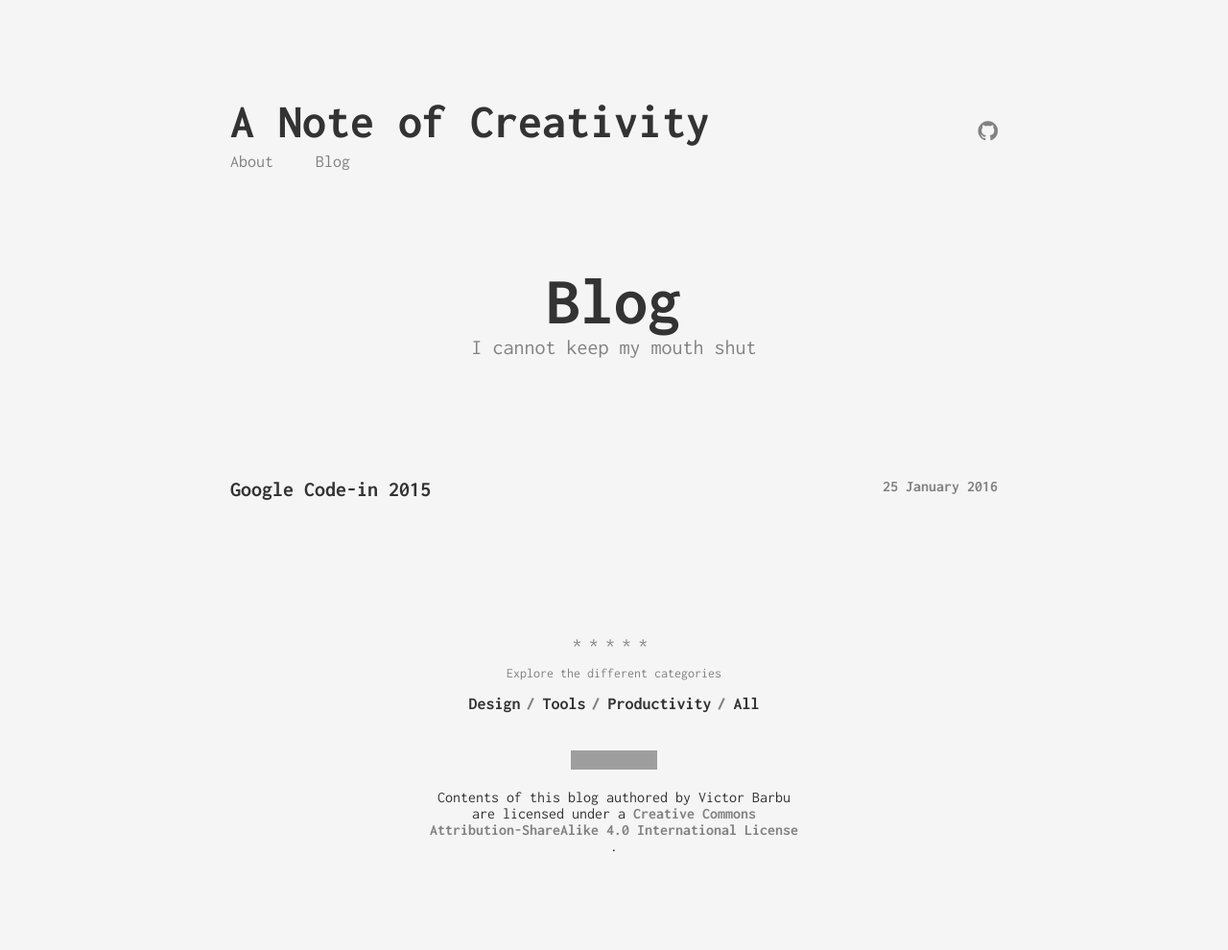
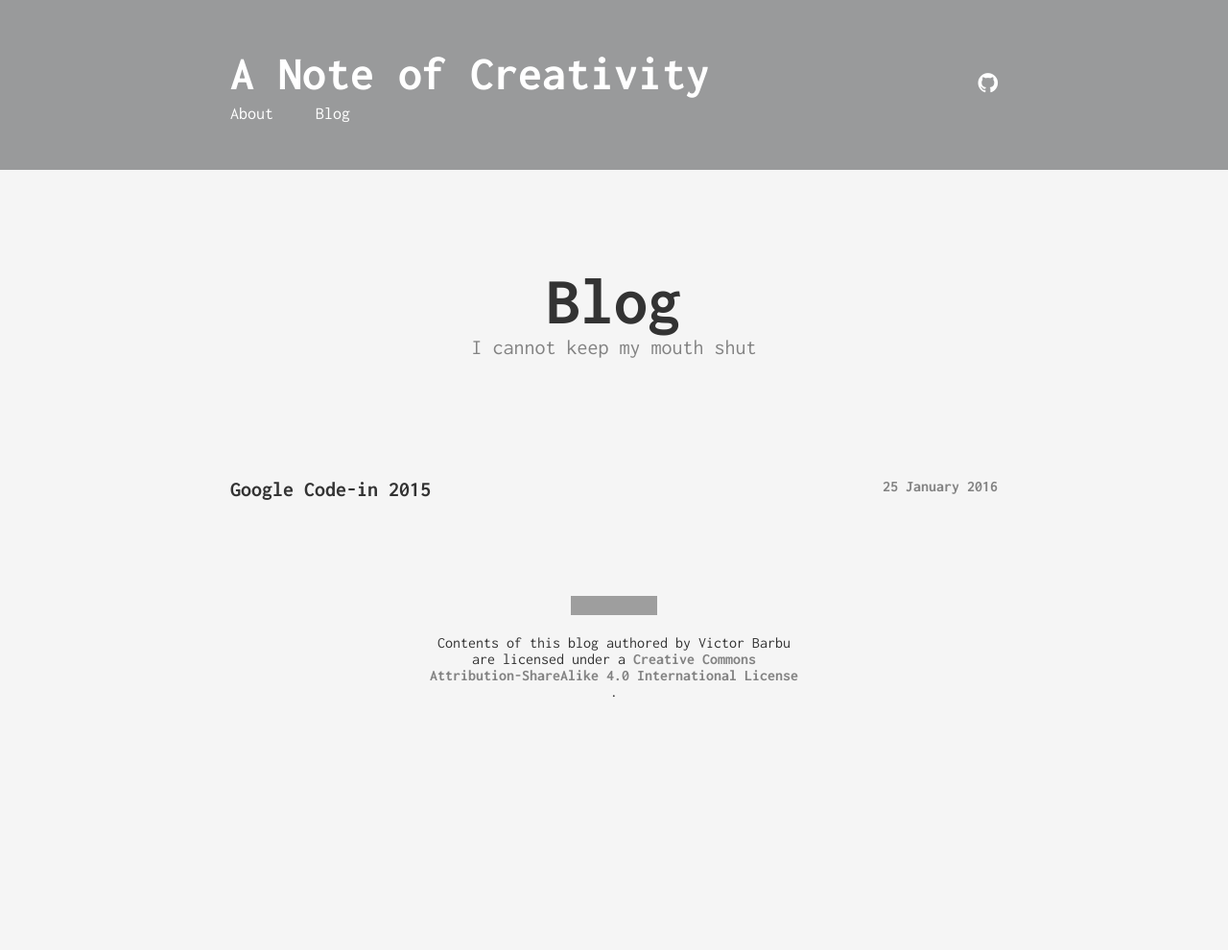
Before and after one commit to barbu110/barbu110.github.com, a Jekyll site: the page built from index.html, in a window 1280 px wide. Shown: the whole page at 96% size. Built offline with Jekyll 4.4.1, drawn with Linux system fonts in a browser that asks for light colours; after the commit the page ends 900 px from its top, so only the background shows below that; grey boxes are pictures that could not be loaded.

Commit message:
Remove category support and change the design of header

```diff
--- a/_includes/header.html
+++ b/_includes/header.html
@@ -1,4 +1,5 @@
 <header class="header">
+    <div class="top-wrapper">
         <div class="navigation">
             <a href="/" class="logo">{{ site.title }}</a>
 
@@ -21,4 +22,5 @@
                 </a>
             {% endif %}
         </ul>
+    </div>
 </header>
--- a/_includes/page/explore.html
+++ /dev/null
@@ -1,10 +0,0 @@
-<div class="explore">
-    <div class="explore__devider">*****</div>
-    <div class="explore__label">Explore the different categories</div>
-    <ul class="categories">
-        {% for category in site.data.categories %}
-            <li class="categories__item"><a href="{{ '/categories/' | append: category.slug | prepend: site.baseurl }}">{{ category.name }}</a></li>
-        {% endfor %}
-		<li class="categories__item"><a href="{{ '/' | prepend: site.baseurl }}">All</a></li>
-    </ul>
-</div>
--- a/_layouts/default.html
+++ b/_layouts/default.html
@@ -8,9 +8,9 @@
     </head>
 
     <body>
+        {% include header.html %}
+
         <div class="wrapper">
-            {% include header.html %}
-
             {{ content }}
 
             {% include cc.html %}
--- a/_layouts/page.html
+++ b/_layouts/page.html
@@ -4,5 +4,3 @@
 {% include page/title.html %}
 
 {{ content }}
-
-{% include page/explore.html %}
--- a/_sass/_default.scss
+++ b/_sass/_default.scss
@@ -62,14 +62,25 @@
     color: $iron;
 }
 
-/* =Header */
 .wrapper {
     max-width: 800px;
     margin: 100px auto;
 }
 
+/* =Header */
+.top-wrapper {
+    max-width: 800px;
+    margin: 0 auto;
+}
+
 .header {
+    padding: 50px 0;
+    background-color: #999a9b;
     overflow: hidden;
+
+    * {
+        color: #ffffff;
+    }
 }
 
 .navigation {
@@ -79,7 +90,7 @@
 .logo {
     font-size: 50px;
     font-weight: 700;
-    color: $iron;
+    color: #ffffff;
     display: block;
 }
 
@@ -247,7 +258,7 @@
 
 /* =License */
 .license {
-
+    margin-top: 100px;
 }
 
 .license__logo {
--- a/categories/design.html
+++ /dev/null
@@ -1,5 +0,0 @@
----
-layout: category
-category: design
-permalink: /categories/design/
----
--- a/categories/productivity.html
+++ /dev/null
@@ -1,5 +0,0 @@
----
-layout: category
-category: productivity
-permalink: /categories/productivity/
----
--- a/categories/tools.html
+++ /dev/null
@@ -1,5 +0,0 @@
----
-layout: category
-category: tools
-permalink: /categories/tools/
----
```
Also changed, not shown: _layouts/category.html (deleted, +0 -28 lines). Lines whose indentation alone changed are shown as unchanged.
